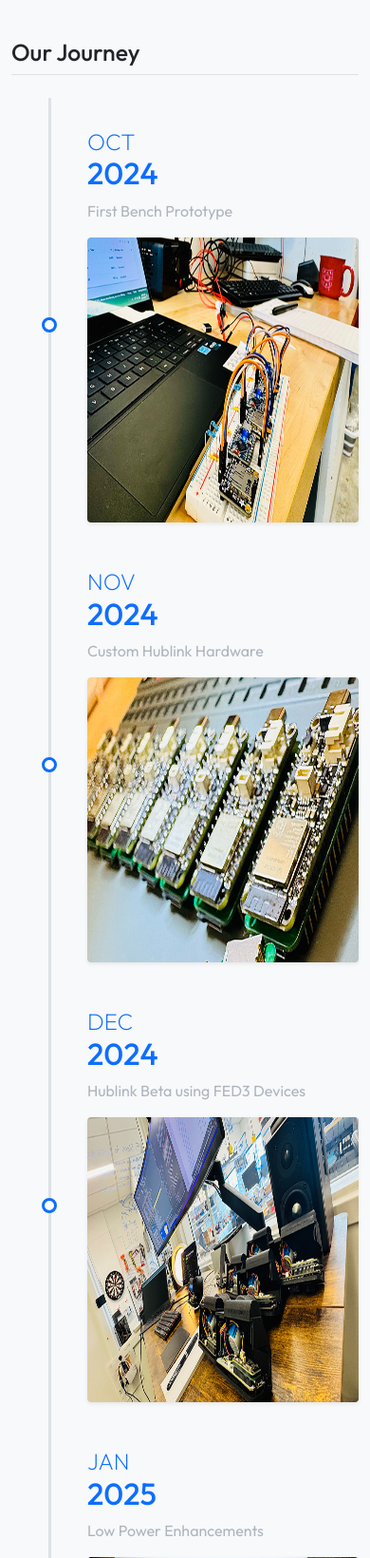
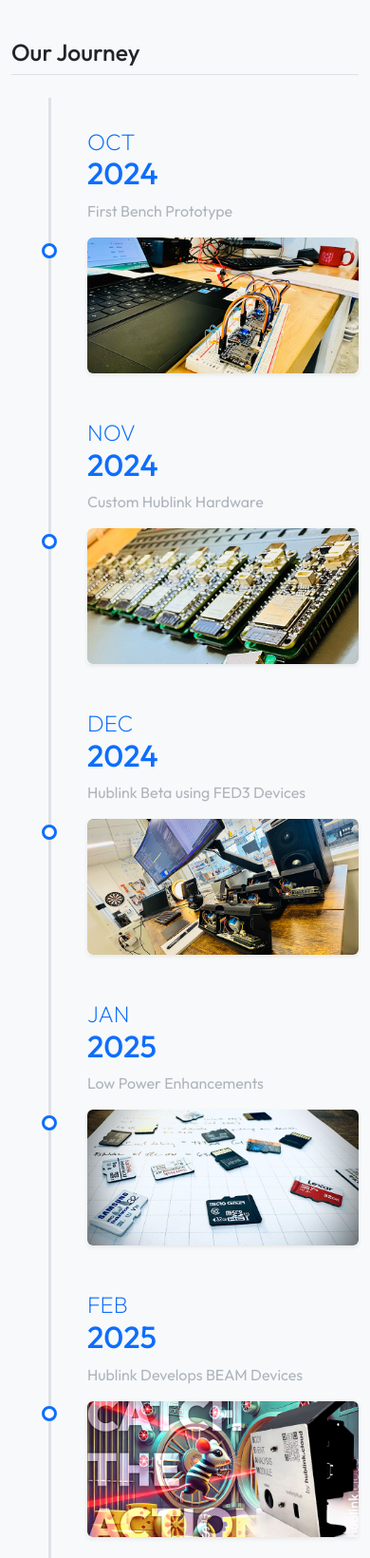
Before and after one commit to Neurotech-Hub/HubLink-Server, a Flask app: page /about in a window 390 px wide. Shown: the part 1240-2880 px from the top of the page at 95% size. Run offline with Flask 3, Linux system fonts and the light colour scheme; some libraries are stand-ins or nearby versions; some web fonts are replaced.

Commit message:
responsiveness

```diff
--- a/templates/about.html
+++ b/templates/about.html
@@ -31,6 +31,24 @@
             width: 45%;
             padding: 0;
             margin-left: auto;
+        }
+
+        /* Add image container styles */
+        .timeline-image-container {
+            position: relative;
+            width: 100%;
+            padding-top: 50%; /* This creates a 2:1 aspect ratio */
+            overflow: hidden;
+        }
+
+        .timeline-image-container img {
+            position: absolute;
+            top: 0;
+            left: 0;
+            width: 100%;
+            height: 100%;
+            object-fit: cover;
+            border-radius: 0.375rem;
         }
 
         .timeline-item:nth-child(even) .timeline-content {
@@ -70,13 +88,13 @@
         }
 
         .timeline-item:nth-child(odd) .timeline-date {
-            right: 55%;
+            right: 52%;
             text-align: right;
             margin-right: 2rem;
         }
 
         .timeline-item:nth-child(even) .timeline-date {
-            left: 55%;
+            left: 52%;
             margin-left: 2rem;
             text-align: left;
         }
@@ -229,7 +247,9 @@
                     </div>
                     <div class="timeline-content">
                         <div class="card border-0 shadow-sm">
-                            <img src="{{ url_for('static', filename='img/timeline_00.jpg') }}" class="card-img-top" alt="Concept Development" width="800" height="300">
+                            <div class="timeline-image-container">
+                                <img src="{{ url_for('static', filename='img/timeline_00.jpg') }}" class="card-img-top" alt="Concept Development">
+                            </div>
                         </div>
                     </div>
                 </div>
@@ -244,7 +264,9 @@
                     </div>
                     <div class="timeline-content">
                         <div class="card border-0 shadow-sm">
-                            <img src="{{ url_for('static', filename='img/timeline_01.jpg') }}" class="card-img-top" alt="Beta Launch" width="800" height="300">
+                            <div class="timeline-image-container">
+                                <img src="{{ url_for('static', filename='img/timeline_01.jpg') }}" class="card-img-top" alt="Beta Launch">
+                            </div>
                         </div>
                     </div>
                 </div>
@@ -259,7 +281,9 @@
                     </div>
                     <div class="timeline-content">
                         <div class="card border-0 shadow-sm">
-                            <img src="{{ url_for('static', filename='img/timeline_02.jpg') }}" class="card-img-top" alt="Platform Growth" width="800" height="300">
+                            <div class="timeline-image-container">
+                                <img src="{{ url_for('static', filename='img/timeline_02.jpg') }}" class="card-img-top" alt="Platform Growth">
+                            </div>
                         </div>
                     </div>
                 </div>
@@ -274,7 +298,9 @@
                     </div>
                     <div class="timeline-content">
                         <div class="card border-0 shadow-sm">
-                            <img src="{{ url_for('static', filename='img/timeline_03.jpg') }}" class="card-img-top" alt="Innovation" width="800" height="300">
+                            <div class="timeline-image-container">
+                                <img src="{{ url_for('static', filename='img/timeline_03.jpg') }}" class="card-img-top" alt="Innovation">
+                            </div>
                         </div>
                     </div>
                 </div>
@@ -289,7 +315,9 @@
                     </div>
                     <div class="timeline-content">
                         <div class="card border-0 shadow-sm">
-                            <img src="{{ url_for('static', filename='img/timeline_04.jpg') }}" class="card-img-top" alt="Global Scale" width="800" height="300">
+                            <div class="timeline-image-container">
+                                <img src="{{ url_for('static', filename='img/timeline_04.jpg') }}" class="card-img-top" alt="Global Scale">
+                            </div>
                         </div>
                     </div>
                 </div>
```
